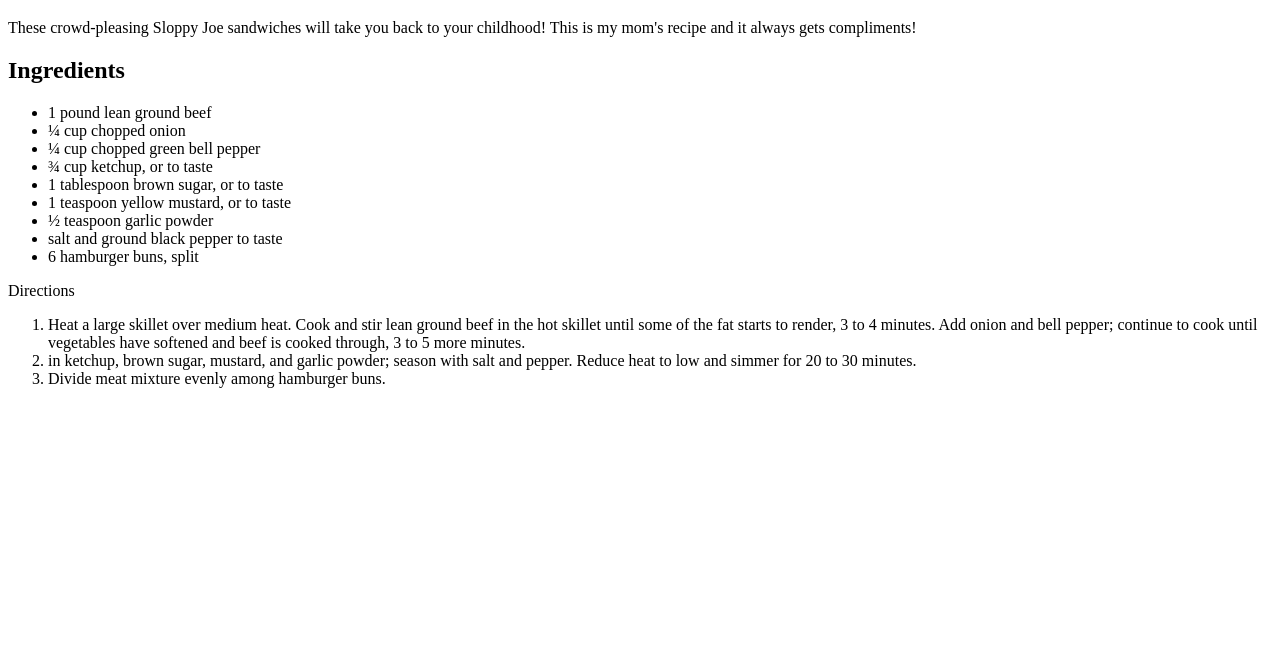
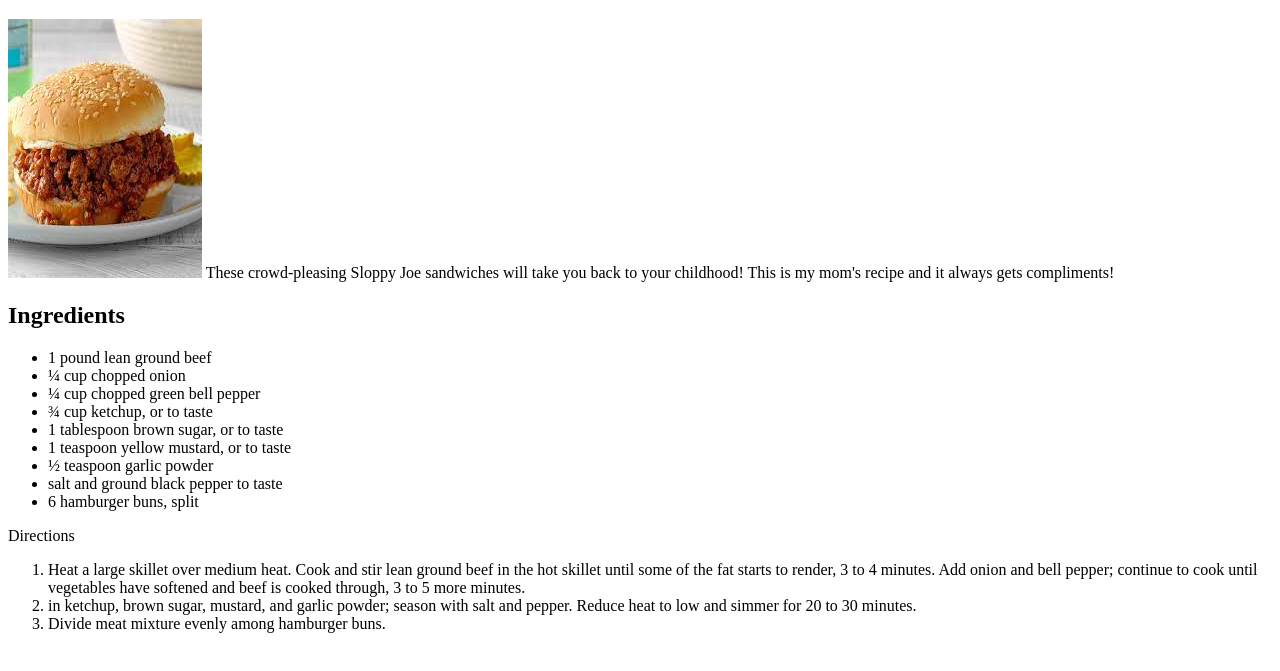
Before and after one commit to robrh612/odin-recipes, a plain HTML site: page recipes/sjoe.html in a window 1280 px wide. Shown: the part 61-732 px from the top of the page. Drawn offline with Linux system fonts and the light colour scheme.

Commit message:
added pics to sloppy joe and cake site

```diff
--- a/recipes/sjoe.html
+++ b/recipes/sjoe.html
@@ -8,7 +8,7 @@
 </head>
 <body>
     <H1>Sloppy Joe's</H1>
-
+    <img src="../pics/sjoe.jpeg" alt="Picture of Sloppy Joe">
     These crowd-pleasing Sloppy Joe sandwiches will take you back to your childhood! This is my mom's recipe and it always gets compliments!
 
     <h2>Ingredients</h2>
```
Also changed, not shown: recipes/cake.html (+1 -1 lines), pics/cake.jpeg (added), pics/sjoe.jpeg (added).
